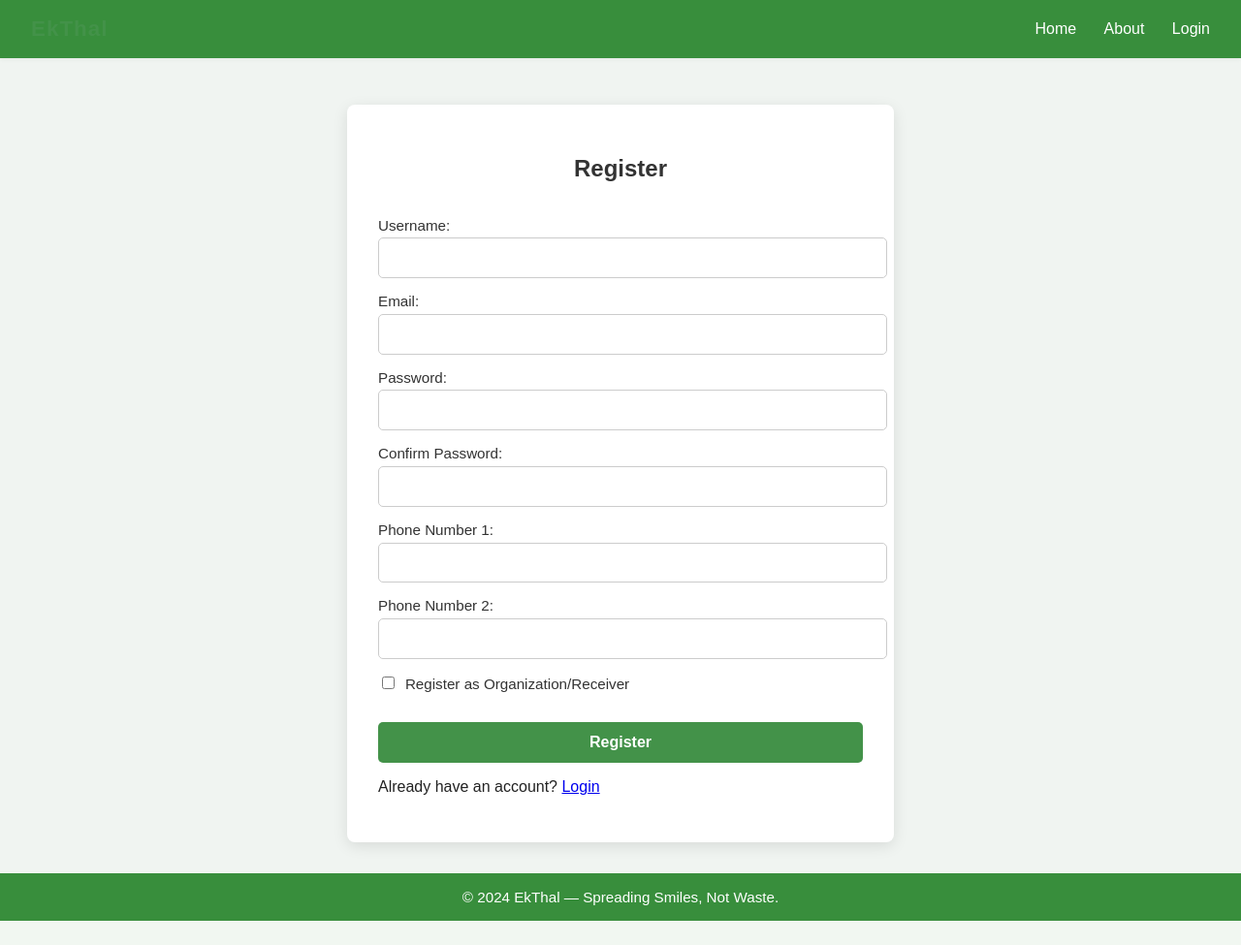
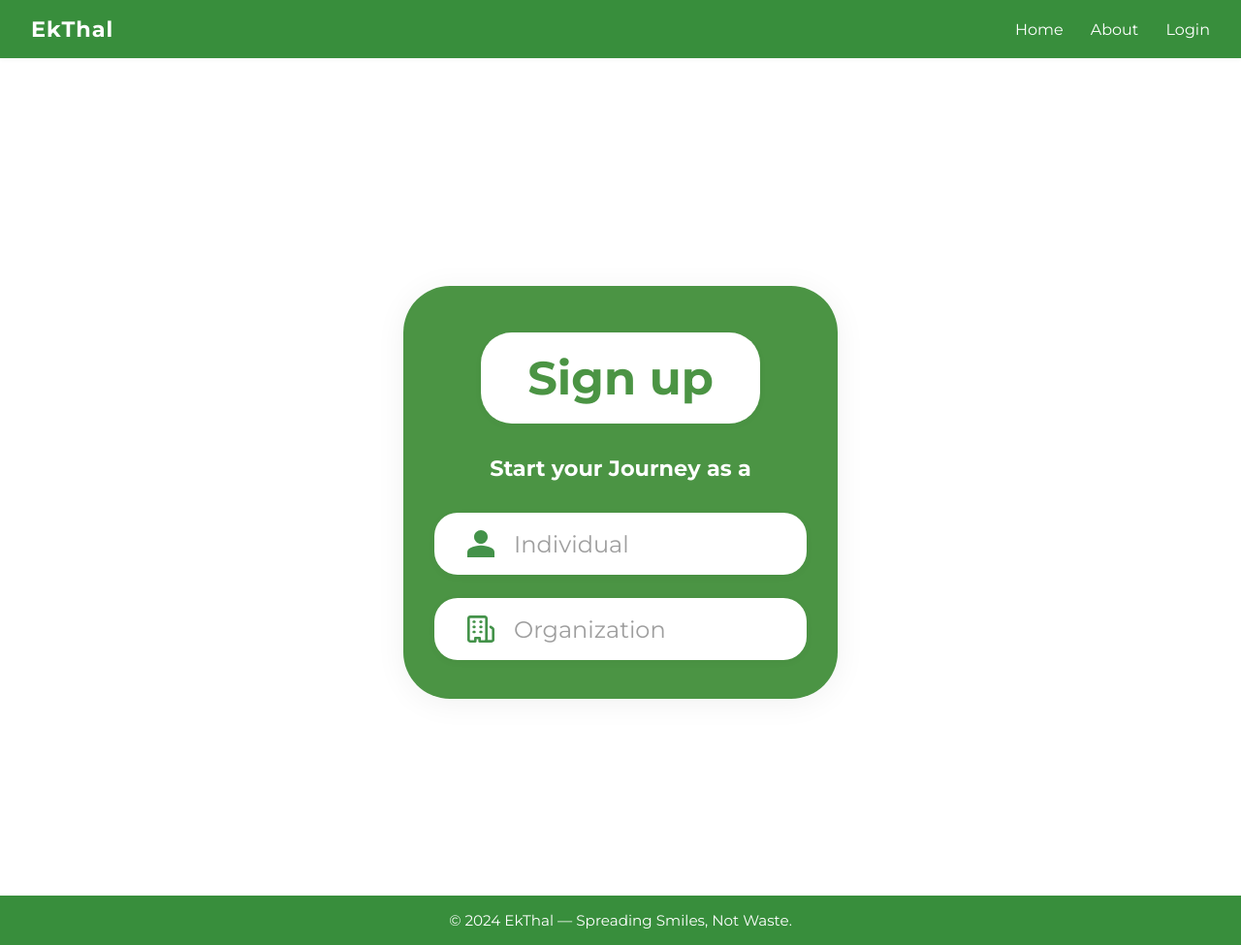
Before and after one commit to heyitsR1/ek-thal-platform, a Django app: page /register/ in a window 1280 px wide. Shown: the whole page at 97% size. Before the commit the page ends 950 px from the top, so only its background shows below. Run offline with Django 5.2, Linux system fonts and the light colour scheme.

Commit message:
added the register page and placeholder for individual and organization

```diff
--- a/app/views.py
+++ b/app/views.py
@@ -285,3 +285,9 @@ def admin_approve_listing(request, listing_id):
         listing.save()
         return redirect('admin_pending_listings')
     return render(request, 'admin_approve_listing.html', {'listing': listing})
+
+def register_individual(request):
+    return render(request, 'register_individual.html')
+
+def register_organization(request):
+    return render(request, 'register_organization.html')
--- a/ekthal/urls.py
+++ b/ekthal/urls.py
@@ -25,4 +25,6 @@ urlpatterns = [
     path("register/", views.register, name="register"),
     path("login/", views.login_view, name="login"),
     path("logout/", views.logout_view, name="logout"),
+    path("register_individual/", views.register_individual, name="register_individual"),
+    path("register_organization/", views.register_organization, name="register_organization"),
 ]
--- a/static/register.css
+++ b/static/register.css
@@ -1,98 +1,104 @@
 body {
-  font-family: 'Montserrat', sans-serif;
-  background-color: #f0f4f1;
   margin: 0;
-  padding: 0;
+  font-family: 'Montserrat', Arial, sans-serif;
+  background: #fff;
 }
 
-
-.logo {
-  font-size: 1.5em;
-  font-weight: bold;
-  color: #439249;
+.signup-container {
+  min-height: 100vh;
+  display: flex;
+  align-items: center;
+  justify-content: center;
+  background: #fff;
 }
 
-.nav-links a {
-  margin-left: 1em;
-  text-decoration: none;
-  color: #333;
-  font-weight: 500;
+.signup-card {
+  background: #4B9444;
+  border-radius: 48px;
+  padding: 48px 32px 40px 32px;
+  box-shadow: 0 4px 32px rgba(0,0,0,0.06);
+  display: flex;
+  flex-direction: column;
+  align-items: center;
+  min-width: 380px;
+  max-width: 90vw;
 }
 
-.nav-links a.cta {
-  background-color: #439249;
-  color: white;
-  padding: 0.4em 1em;
-  border-radius: 5px;
-  font-weight: bold;
+.signup-header {
+  background: #fff;
+  color: #4B9444;
+  font-size: 3rem;
+  font-weight: 700;
+  border-radius: 32px;
+  padding: 18px 48px;
+  margin-bottom: 32px;
+  text-align: center;
+  box-shadow: 0 2px 8px rgba(0,0,0,0.03);
 }
 
-main {
-  max-width: 500px;
-  margin: 2em auto;
-  background: #fff;
-  padding: 2em;
-  border-radius: 8px;
-  box-shadow: 0 4px 15px rgba(0, 0, 0, 0.1);
+.signup-subtitle {
+  color: #fff;
+  font-size: 1.4rem;
+  font-weight: 700;
+  margin-bottom: 32px;
+  text-align: center;
 }
 
-h2 {
-  text-align: center;
-  margin-bottom: 1.5em;
-  color: #333;
+.signup-options {
+  width: 100%;
+  display: flex;
+  flex-direction: column;
+  gap: 24px;
 }
 
-form label {
-  display: block;
-  margin-bottom: 1em;
-  color: #333;
-  font-size: 0.95em;
+.signup-btn {
+  display: flex;
+  align-items: center;
+  gap: 18px;
+  background: #fff;
+  color: #9E9E9E;
+  font-size: 1.5rem;
+  font-weight: 500;
+  border: none;
+  border-radius: 24px;
+  padding: 16px 32px;
+  text-decoration: none;
+  box-shadow: 0 2px 8px rgba(0,0,0,0.04);
+  transition: background 0.2s, color 0.2s, box-shadow 0.2s;
+  cursor: pointer;
+  width: 320px;
+  max-width: 100%;
+}
+.signup-btn:hover {
+  background: #f2f2f2;
+  color: #4B9444;
+  box-shadow: 0 4px 16px rgba(75,148,68,0.10);
+}
+.signup-icon {
+  display: flex;
+  align-items: center;
+  justify-content: center;
+  width: 32px;
+  height: 32px;
+}
+.signup-icon img {
+  width: 28px;
+  height: 28px;
 }
 
-input[type="text"],
-input[type="email"],
-input[type="password"] {
-  width: 100%;
-  padding: 0.75em;
-  margin-top: 0.3em;
-  border: 1px solid #ccc;
-  border-radius: 5px;
-  font-size: 1em;
+@media (max-width: 600px) {
+  .signup-card {
+    min-width: 0;
+    width: 95vw;
+    padding: 32px 8px 24px 8px;
+  }
+  .signup-header {
+    font-size: 2rem;
+    padding: 12px 8px;
+  }
+  .signup-btn {
+    font-size: 1.1rem;
+    padding: 12px 8px;
+    width: 90vw;
+  }
 }
-
-input[type="checkbox"] {
-  margin-right: 0.5em;
-}
-
-button[type="submit"] {
-  background-color: #439249;
-  color: white;
-  padding: 0.75em;
-  border: none;
-  border-radius: 5px;
-  width: 100%;
-  font-size: 1em;
-  font-weight: bold;
-  cursor: pointer;
-  margin-top: 1em;
-}
-
-button[type="submit"]:hover {
-  background-color: #367a3a;
-}
-
-div[style*="background: #f8d7da"] {
-  background: #f8d7da;
-  color: #721c24;
-  padding: 1em;
-  border-radius: 5px;
-  margin-bottom: 1em;
-}
-
-div[style*="background: #d4edda"] {
-  background: #d4edda;
-  color: #155724;
-  padding: 1em;
-  border-radius: 5px;
-  margin-bottom: 1em;
-}
--- a/templates/register.html
+++ b/templates/register.html
@@ -2,54 +2,35 @@
 {% load static %}
 
 {% block extra_head %}
-    <link rel="stylesheet" href="{% static 'register.css' %}">
+  <link rel="stylesheet" href="{% static 'register.css' %}">
+  <link href="https://fonts.googleapis.com/css?family=Montserrat:400,700&display=swap" rel="stylesheet">
 {% endblock %}
 
 {% block content %}
-<div class="container auth-page">
-  <div class="form-box">
-    <h2>Register</h2>
-
-    {% if error %}
-      <div class="alert alert-error">{{ error }}</div>
-    {% endif %}
-    {% if success %}
-      <div class="alert alert-success">
-        Registration successful! You can now <a href="{% url 'login' %}">login</a>.
-      </div>
-    {% endif %}
-
-    <form method="post" class="auth-form">
-      {% csrf_token %}
-      <label>Username:
-        <input type="text" name="username" required>
-      </label>
-      <label>Email:
-        <input type="email" name="email" required>
-      </label>
-      <label>Password:
-        <input type="password" name="password" required>
-      </label>
-      <label>Confirm Password:
-        <input type="password" name="password2" required>
-      </label>
-      <label>Phone Number 1:
-        <input type="text" name="phone_number_1" required>
-      </label>
-      <label>Phone Number 2:
-        <input type="text" name="phone_number_2" required>
-      </label>
-      <label class="checkbox-label">
-        <input type="checkbox" name="is_organization">
-        Register as Organization/Receiver
-      </label>
-
-      <button type="submit" class="btn">Register</button>
-    </form>
-
-    <p class="switch-link">
-      Already have an account? <a href="{% url 'login' %}">Login</a>
-    </p>
+<div class="signup-container">
+  <div class="signup-card">
+    <div class="signup-header">
+      Sign up
+    </div>
+    <div class="signup-subtitle">
+      Start your Journey as a
+    </div>
+    <div class="signup-options">
+      <a href="{% url 'register_individual' %}" class="signup-btn">
+        <span class="signup-icon">
+          <!-- Individual SVG -->
+          <img src="{% static 'individual.svg' %}" alt="Individual" />
+        </span>
+        Individual
+      </a>
+      <a href="{% url 'register_organization' %}" class="signup-btn">
+        <span class="signup-icon">
+          <!-- Organization SVG -->
+          <img src="{% static 'organization.svg' %}" alt="Organization" />
+        </span>
+        Organization
+      </a>
+    </div>
   </div>
 </div>
 {% endblock %}
```
Also changed, not shown: templates/register_individual.html (added, +12 -0 lines), templates/register_organization.html (added, +12 -0 lines), static/individual.svg (added), static/organization.svg (added).
